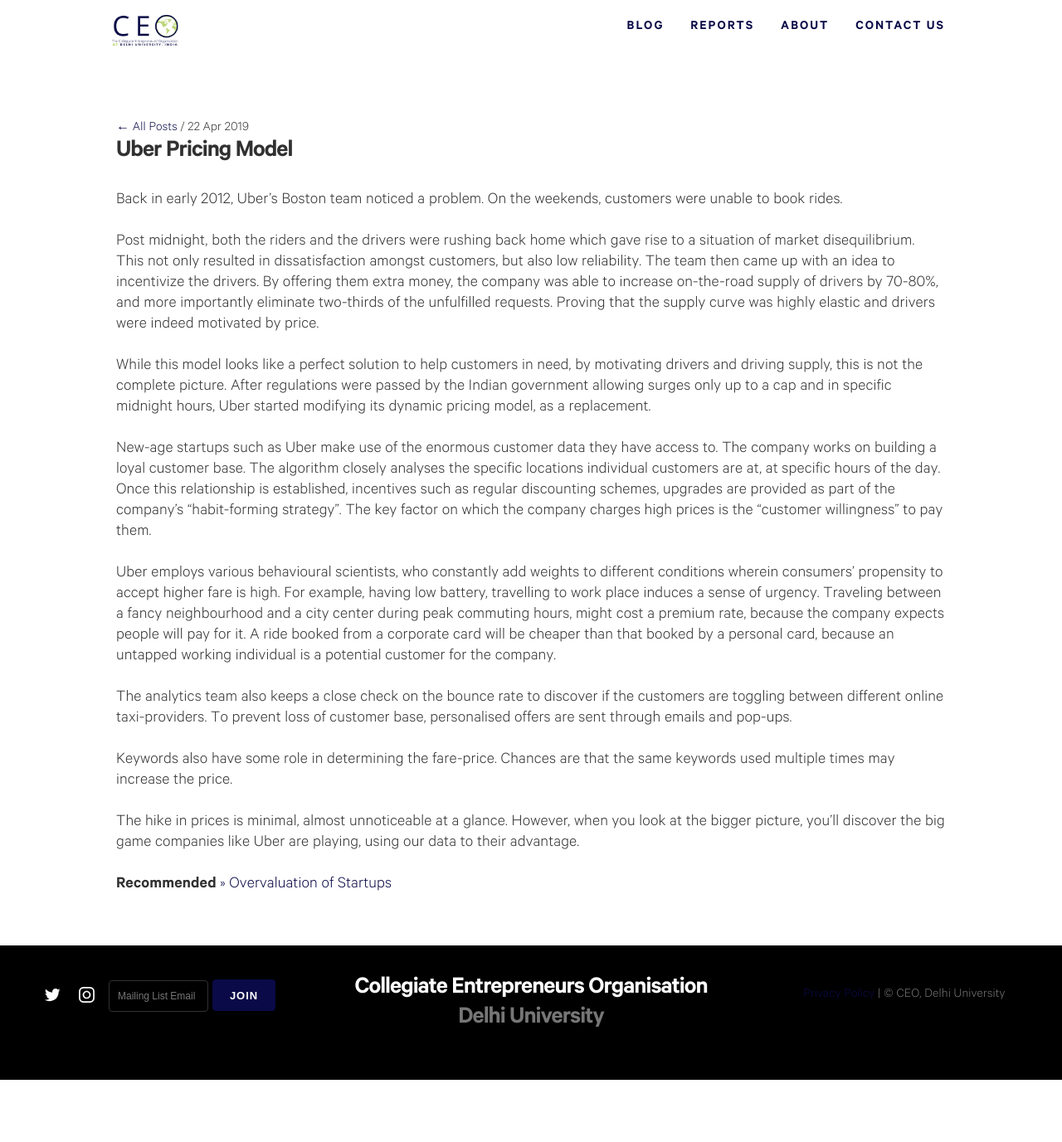
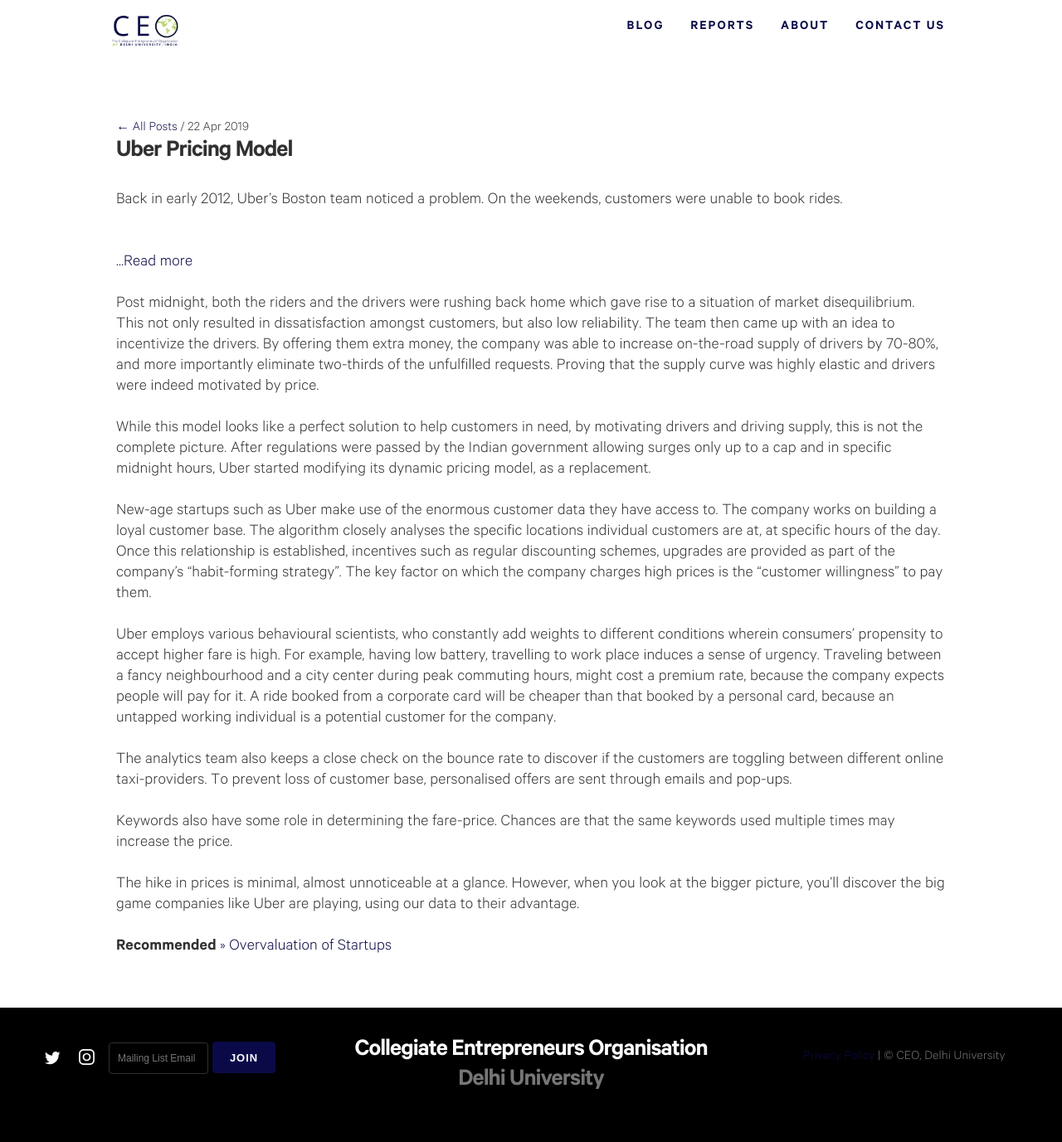
Before and after one commit to shivanshmehendiratta/ceodu.github.io, a Jekyll site: the page built from _posts/2019-04-22-Uber.md, in a window 1280 px wide. Shown: the whole page at 83% size. Built offline with Jekyll 4.4.1, drawn with Linux system fonts in a browser that asks for light colours; some web fonts are replaced; before the commit the page ends 1302 px from its top, so only the background shows below that.

Commit message:
Update post.html

```diff
--- a/_layouts/post.html
+++ b/_layouts/post.html
@@ -9,7 +9,7 @@
 
   {% if page.archive == nil %}<h1 class="post-title">{{ page.title }}</h1>{% endif %}
   <p>{% if page.press != nil %}<span class="press">Press:</span> {% for press in site.data.press[page.press] %}<a href="{{ press.article_link }}" class="press">{{ press.name }}{% if forloop.last == false %},{% else %}.{% endif %}</a> {% endfor %}{% endif %}</p>
-  {% if page.description %}<p class="post-description">{{ page.description | markdownify }}</p>{% endif %}
+  {% if page.description %}<p class="post-description">{{ page.description | markdownify }}</p><br><p><a href="{{ post.url }}">...Read more</a></p>{% endif %}
   <p>{{ content }}</p>
 
 
```
